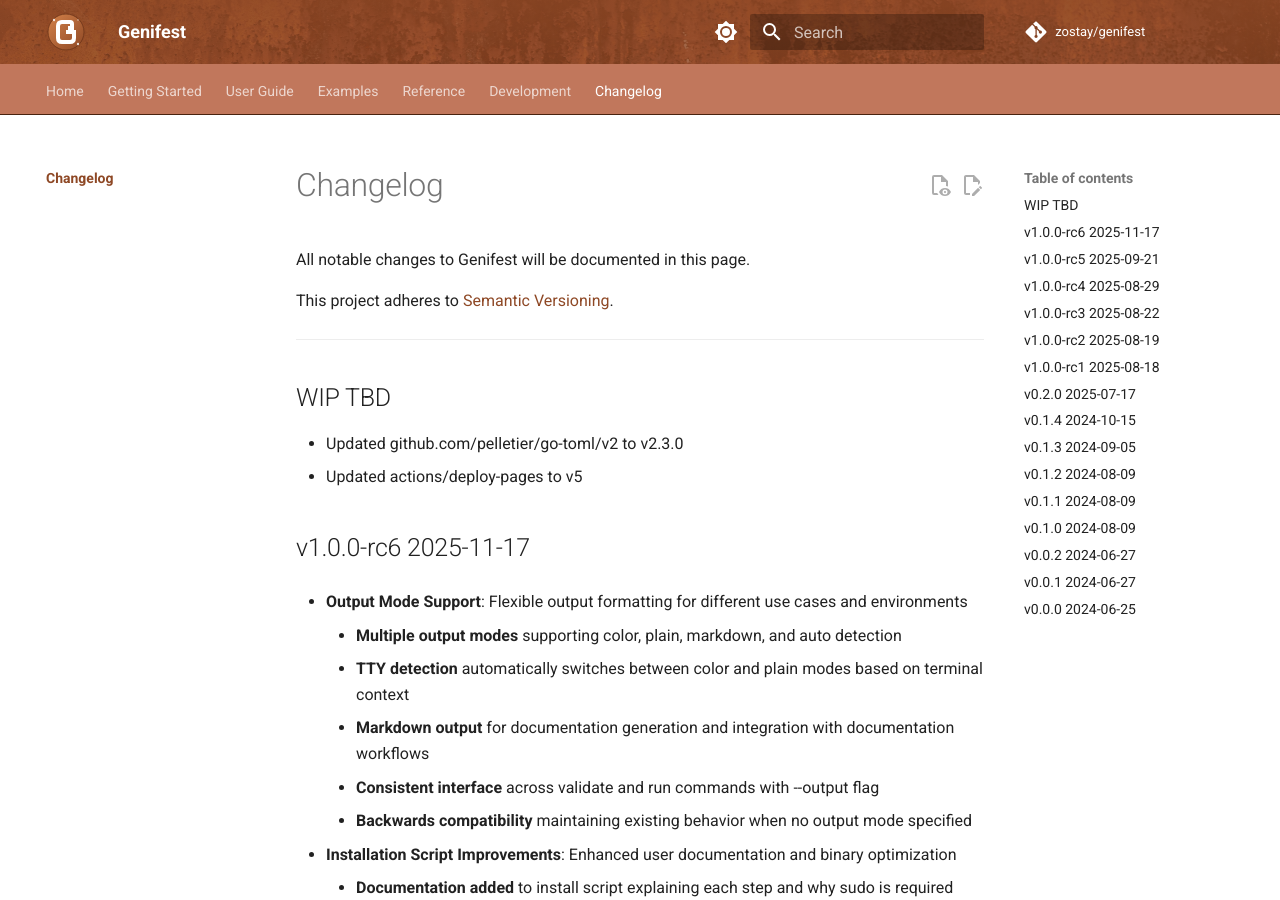
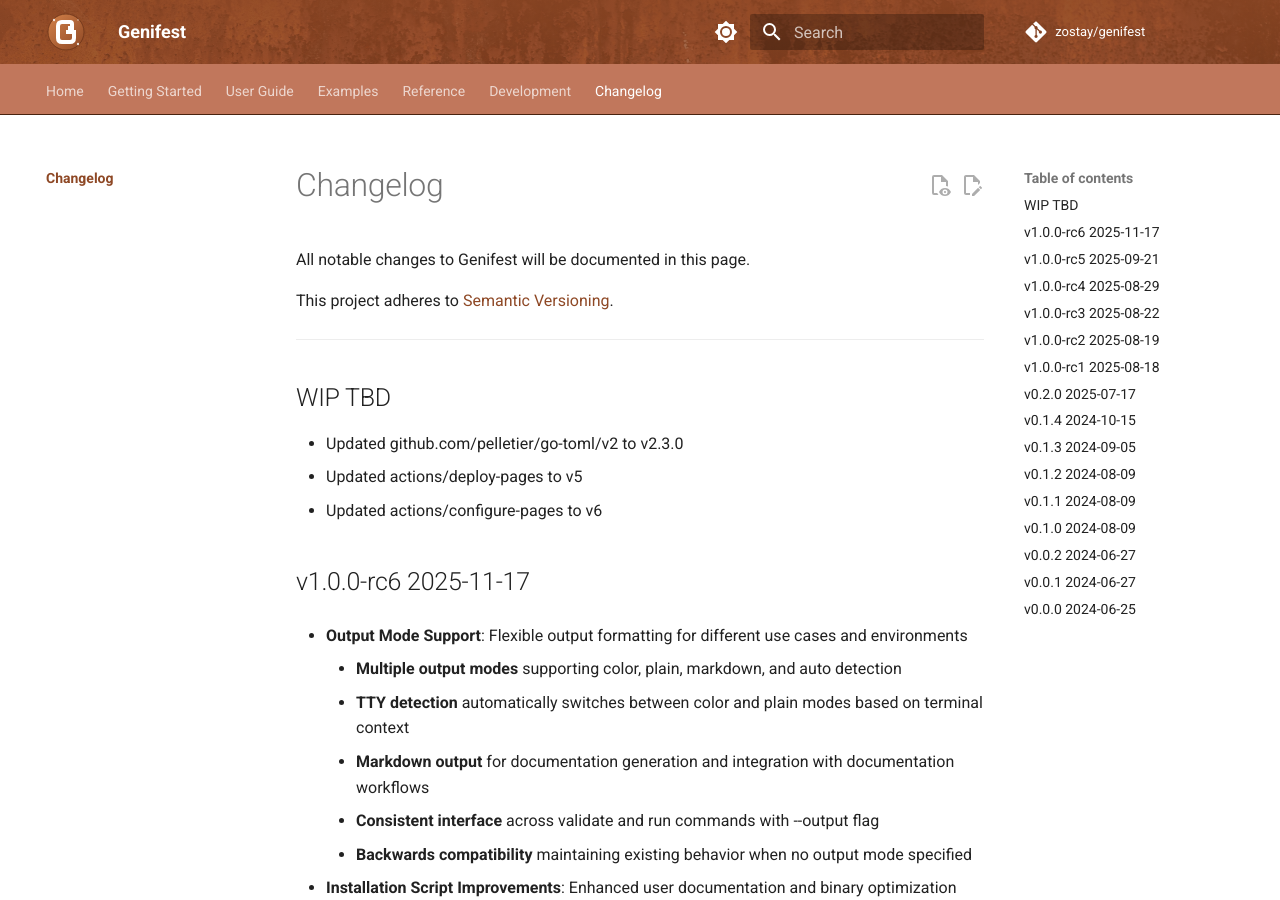
Before and after one commit to zostay/genifest, an MkDocs documentation site: the page built from docs/changelog.md, in a window 1280 px wide and 900 px high. Built offline with MkDocs 1.6.1 and Material for MkDocs 9.7.7, drawn with Linux system fonts in a browser that asks for light colours; comment, search, counter and statistics services are not loaded; the version menu is left out.

Commit message:
docs: update changelog for dependabot sweep 2026-04-13
Co-Authored-By: Claude Opus 4.6 (1M context) <noreply@anthropic.com>

```diff
--- a/Changes.md
+++ b/Changes.md
@@ -2,6 +2,7 @@
 
  * Updated github.com/pelletier/go-toml/v2 to v2.3.0
  * Updated actions/deploy-pages to v5
+ * Updated actions/configure-pages to v6
 
 ## v1.0.0-rc6  2025-11-17
 
```
